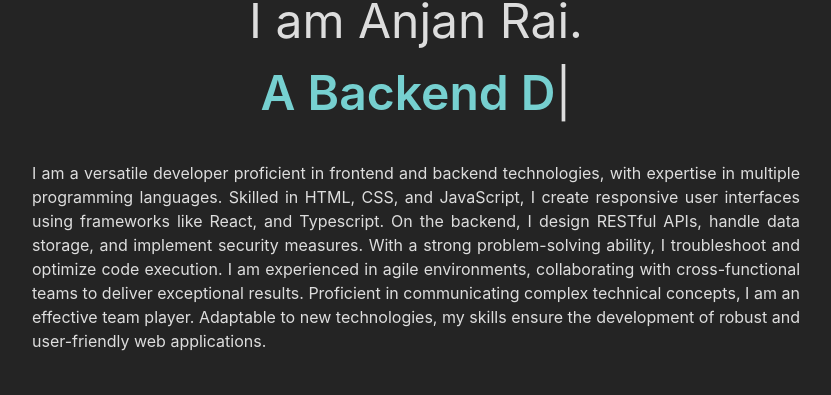
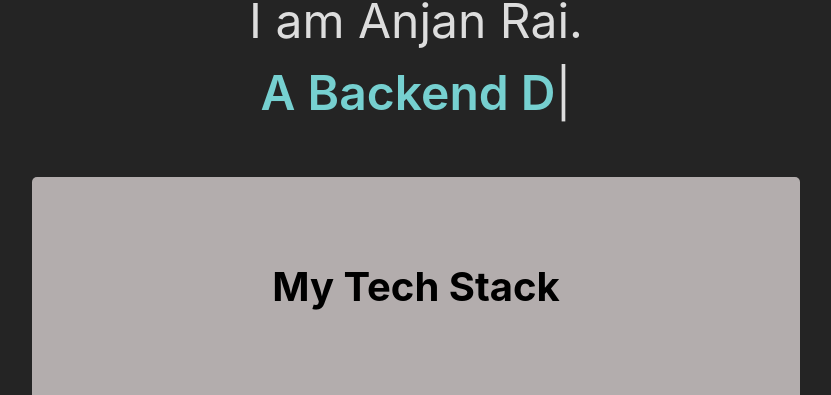
Before and after one commit to Anzanrai/portfolio-react, a React (Vite) app: page / in a window 1280 px wide. Shown: the part 757-1152 px from the top of the page, without its empty margins (224-1055 px from the left). Built offline with nearby package versions, Linux system fonts and the light colour scheme; grey boxes are pictures that could not be loaded.

Commit message:
removed summary from home page

```diff
--- a/src/pages/Home/index.scss
+++ b/src/pages/Home/index.scss
@@ -55,14 +55,7 @@
     display: inline-block;
 }
 
-.summary-content {
-    margin-top: 2rem;
-    text-align: justify;
-    span {
-        font-size: 1.5em;
 
-    }
-}
 
 @media (max-width: $lg-width) {
     .child{
@@ -76,11 +69,7 @@
         }
     }
 
-    .summary-content{
-        span{
-            font-size: 1.5em;
-        }
-    }
+
 }
 
 @media (max-width: $sm-width){
@@ -97,10 +86,4 @@
         }
 
     }
-    .summary-content{
-        span{
-            font-size: 0.8em;
-        }
-    }
-
 }
--- a/src/pages/Home/index.tsx
+++ b/src/pages/Home/index.tsx
@@ -10,7 +10,6 @@ import React from 'react';
 
 const Home = () => {
   const banners = ['A Frontend Developer.', 'A Backend Developer.'];
-  const summary ='I am a versatile developer proficient in frontend and backend technologies, with expertise in multiple programming languages. Skilled in HTML, CSS, and JavaScript, I create responsive user interfaces using frameworks like React, and Typescript. On the backend, I design RESTful APIs, handle data storage, and implement security measures. With a strong problem-solving ability, I troubleshoot and optimize code execution. I am experienced in agile environments, collaborating with cross-functional teams to deliver exceptional results. Proficient in communicating complex technical concepts, I am an effective team player. Adaptable to new technologies, my skills ensure the development of robust and user-friendly web applications.';
 
   return (
     <div className="home_container">
@@ -30,9 +29,7 @@ const Home = () => {
               backSpeed={50}
             />
           </div>
-          <div className="summary-content">
-            <p className='animate__animated animate__fadeInUp'>{summary}</p>
-          </div>
+
         </div>
         <Board />
       </div>
```
